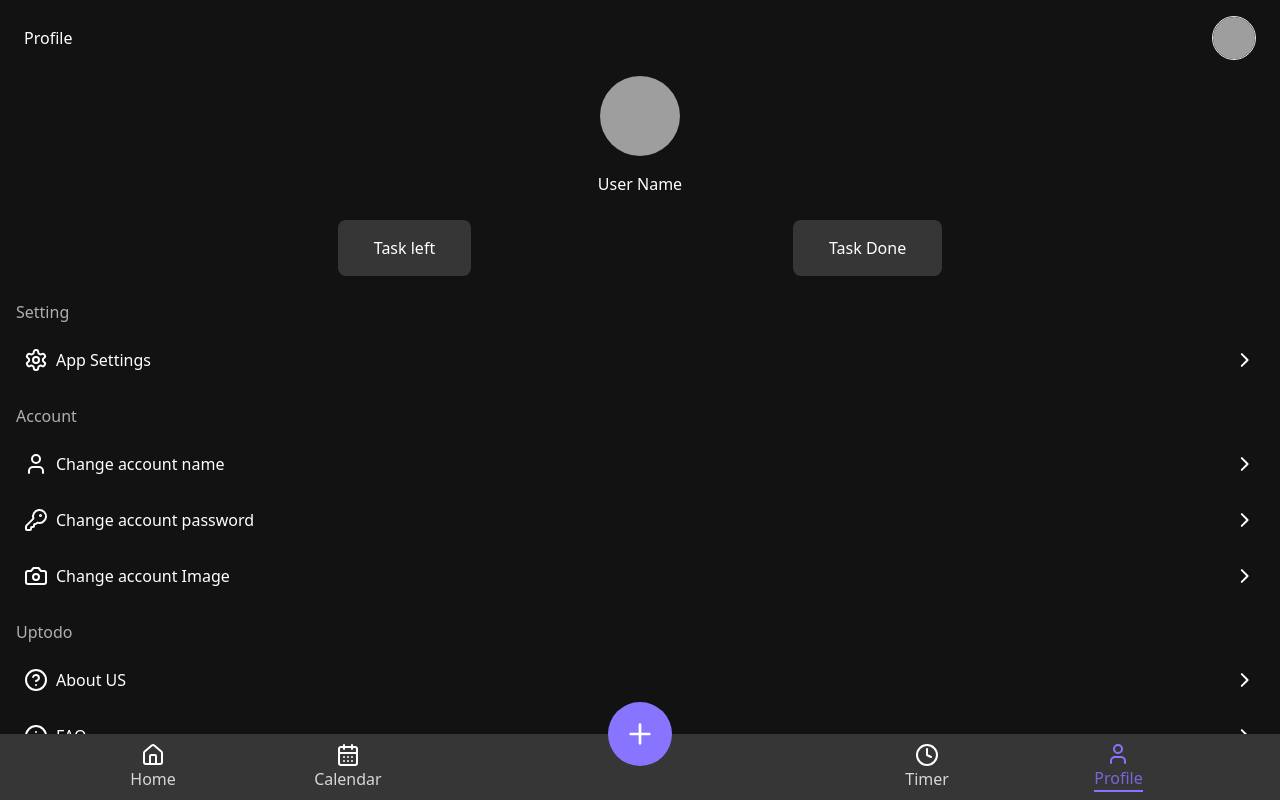
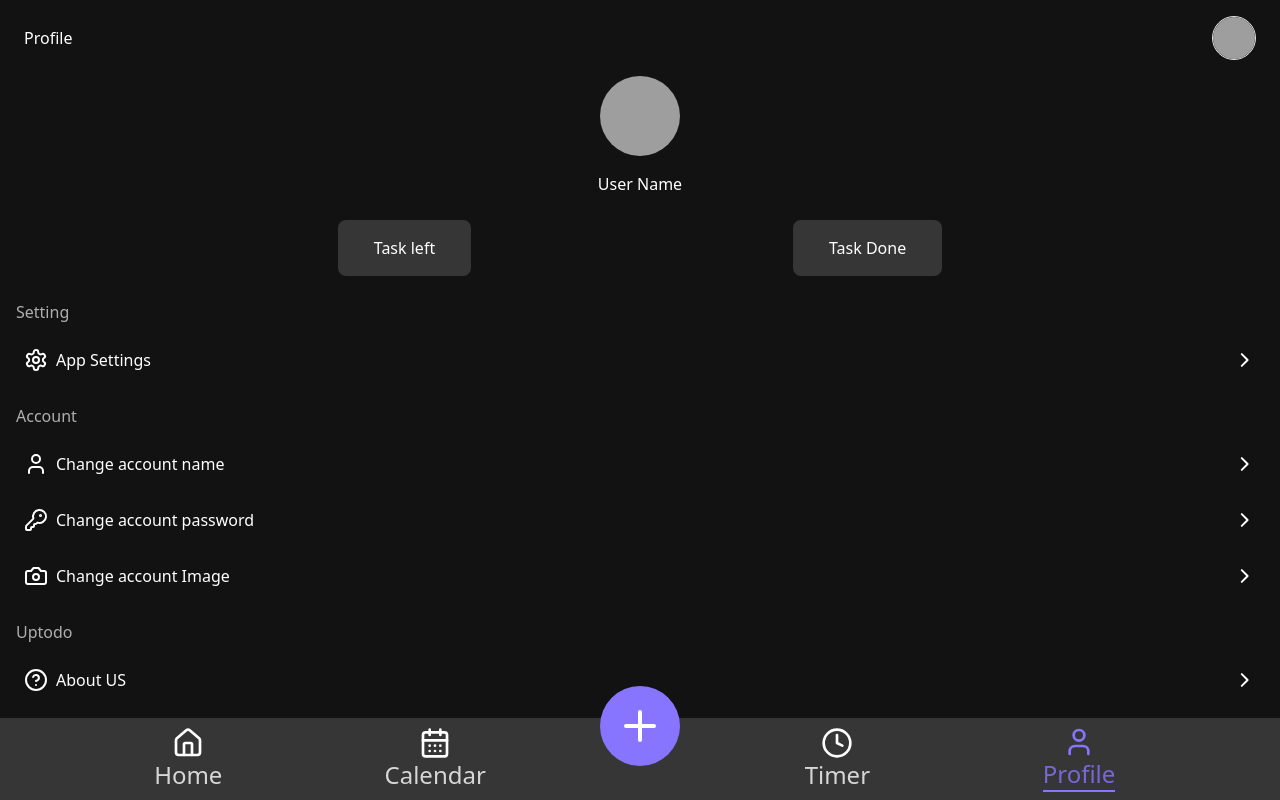
Before and after one commit to SaadiaEl08/to-do-list, a React (Vite) app in the folder frontend/: page /profile in a window 1280 px wide. Built offline with nearby package versions, Linux system fonts and the light colour scheme; grey boxes are pictures that could not be loaded.

Commit message:
refactor(NavigationMenu): simplify navigation item rendering with a new Li component for better readability and maintainability

```diff
--- a/frontend/src/components/NavigationMenu.jsx
+++ b/frontend/src/components/NavigationMenu.jsx
@@ -2,6 +2,7 @@ import { CalendarDays, Clock, Home, Plus, User } from "lucide-react";
 import { Link, useLocation } from "react-router";
 import { useDispatch } from "react-redux";
 import { steps } from "@/constants";
+import { cloneElement } from "react";
 
 const NavigationMenu = () => {
   const currentPath = useLocation().pathname;
@@ -20,40 +21,22 @@ const NavigationMenu = () => {
   return (
     <div className="relative text-foreground w-full">
       <nav className="w-full bg-muted list-none flex items-center justify-between">
-        <ul className="flex items-center justify-evenly  w-2/5 ">
-          {navigationItems.slice(0, 2).map((item) => (
-            <li key={item.id} className={` p-2 rounded `}>
-              <Link
-                to={`${item.link}`}
-                className={`flex flex-col items-center justify-evenly ${
-                  currentPath === item.link ? "border-b-2  border-primary text-primary" : ""
-                }`}
-              >
-                {item.icon}
-                <span className="opacity-80">{item.name}</span>
-              </Link>
-            </li>
-          ))}
-        </ul>
-        <ul className="flex items-center justify-evenly  w-2/5 ">
-          {navigationItems.slice(2, 4).map((item) => (
-            <li key={item.id} className={` p-2 rounded `}>
-              <Link
-                to={`${item.link}`}
-                className={`flex flex-col items-center justify-evenly ${
-                  currentPath === item.link ? "border-b-2  border-primary text-primary" : ""
-                }`}
-              >
-                {item.icon}
-                <span className="opacity-80">{item.name}</span>
-              </Link>
-            </li>
-          ))}
+        <ul className="flex items-center justify-between w-full">
+          <div className="flex items-center justify-evenly  w-2/4   ">
+            {navigationItems.slice(0, 2).map((item) => (
+              <Li key={item.id} item={item} currentPath={currentPath} />
+            ))}
+          </div>
+          <div className="flex items-center justify-evenly  w-2/4 ">
+            {navigationItems.slice(2, 4).map((item) => (
+              <Li key={item.id} item={item} currentPath={currentPath} />
+            ))}
+          </div>
         </ul>
       </nav>
-      <div className="rounded-full absolute bg-primary w-16 h-16 flex items-center justify-center -top-8 left-1/2 -translate-x-1/2 ">
+      <div className="rounded-full absolute bg-primary w-16 h-16 flex items-center justify-center -top-8 left-1/2 -translate-x-1/2  md:w-20 md:h-20">
         <Plus
-          className="w-8 h-8 cursor-pointer"
+          className="w-8 h-8 cursor-pointer md:w-12 md:h-12"
           onClick={() => {
             handleAddTaskClick();
           }}
@@ -62,5 +45,23 @@ const NavigationMenu = () => {
     </div>
   );
 };
-
 export default NavigationMenu;
+const Li = ({ item, currentPath }) => {
+  return (
+    <li className={` p-2 rounded  md:text-2xl`}>
+      <Link
+        to={`${item.link}`}
+        className={`flex flex-col items-center justify-evenly ${
+          currentPath === item.link
+            ? "border-b-2  border-primary text-primary"
+            : ""
+        }`}
+      >
+        {cloneElement(item.icon, {
+          className: "md:w-8 md:h-8",
+        })}
+        <span className="opacity-80">{item.name}</span>
+      </Link>
+    </li>
+  );
+};
```
